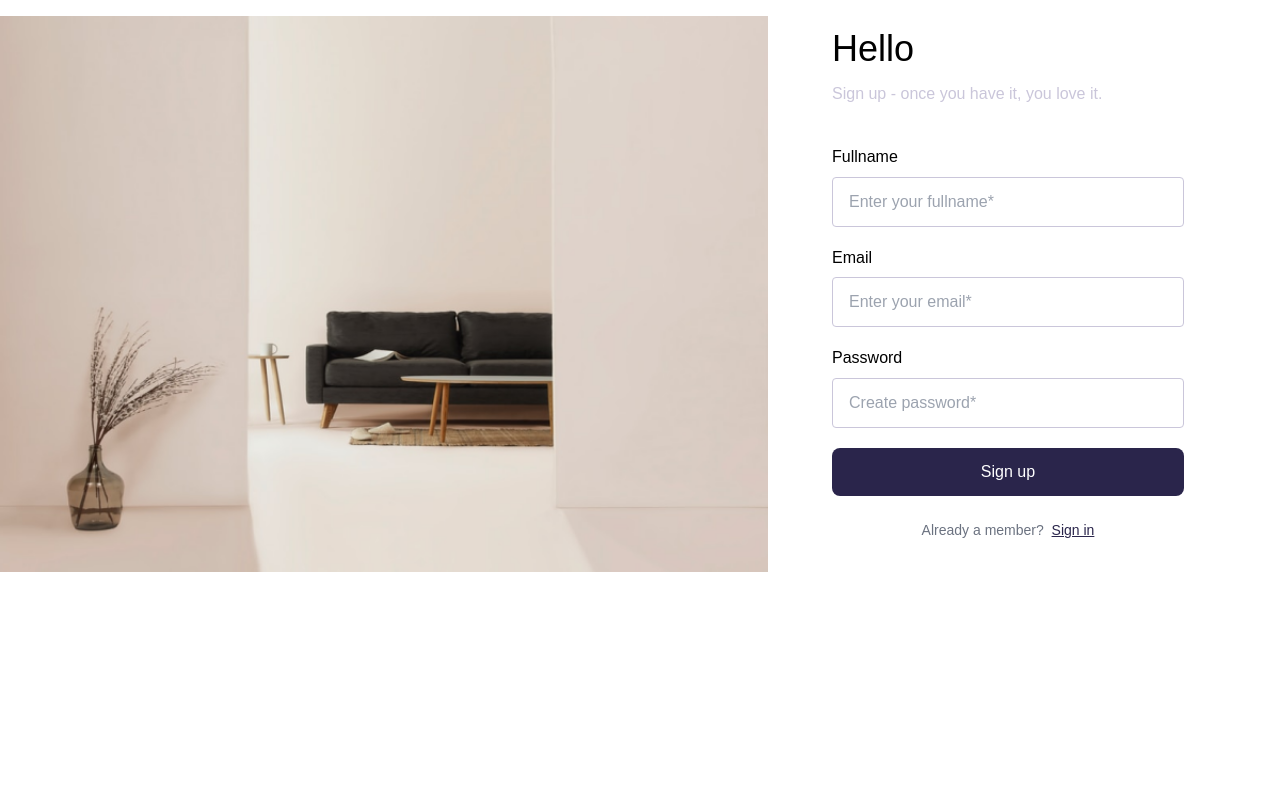
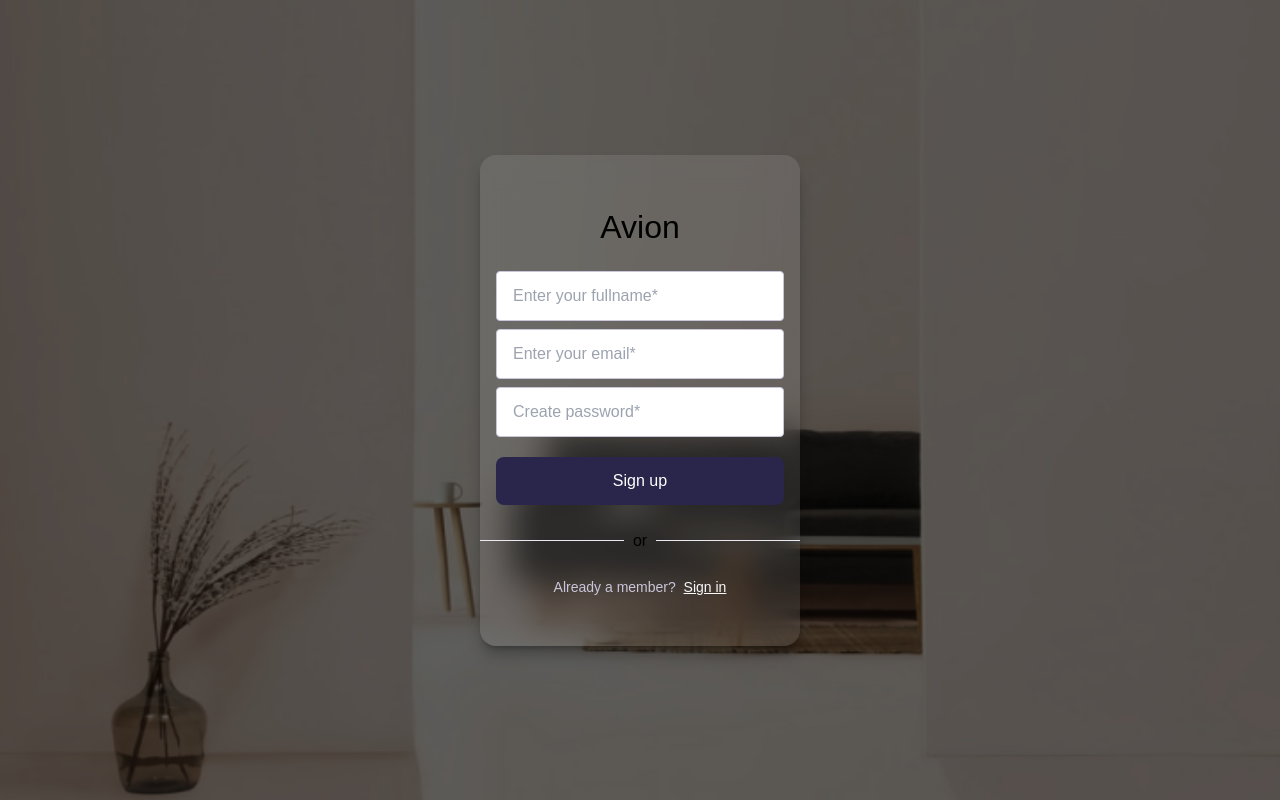
Before and after one commit to vuhuy172dh/ecommerce-website, a React (Create React App) app: page /signup in a window 1280 px wide. Built offline with nearby package versions, Linux system fonts and the light colour scheme; a web font is replaced by a local one.

Commit message:
add animation for sign up and sign in

```diff
--- a/src/pages/signIn.jsx
+++ b/src/pages/signIn.jsx
@@ -4,10 +4,11 @@ import { Link } from 'react-router-dom'
 import { useForm } from 'react-hook-form'
 import { yupResolver } from '@hookform/resolvers/yup'
 import { signinScheme } from '../validations/signin'
+import { Helmet } from 'react-helmet-async'
+import { motion } from 'framer-motion'
 
 // Sample img
 import WhiteRoomImg from '../assets/images/features3.png'
-import { Helmet } from 'react-helmet-async'
 
 function SignIn() {
   const {
@@ -21,13 +22,13 @@ function SignIn() {
   }
 
   return (
-    <div className="flex w-screen h-screen justify-center tablet:justify-start laptop:justify-start relative">
-      {/*background*/}
+    <div className="flex w-screen h-screen justify-center items-center relative">
       {/*Helmet async*/}
       <Helmet>
         <title>Sign In</title>
       </Helmet>
 
+      {/*background*/}
       <section className="w-full h-full hidden tablet:block relative z-10">
         <img
           className="w-full h-full object-cover relative z-10"
@@ -37,11 +38,17 @@ function SignIn() {
         <div className="w-full h-full block bg-black/60 absolute top-0 z-20"></div>
       </section>
 
-      {/*login container*/}
-      <section className="w-full laptop:w-fit laptop:py-12 laptop:absolute z-20 laptop:top-1/2 laptop:-translate-y-1/2 laptop:left-1/2 laptop:-translate-x-1/2 laptop:bg-white/10 laptop:backdrop-blur-lg laptop:shadow-lg laptop:shadow-black/30 laptop:rounded-2xl">
+      {/*animated login container for tablet and laptop*/}
+      <motion.div
+        className="w-full items-center tablet:w-fit tablet:py-12 z-20 tablet:absolute table:bg-white/10 tablet:backdrop-blur-lg tablet:shadow-lg tablet:shadow-black/30 tablet:rounded-2xl"
+        initial={{ y: -400 }}
+        animate={{ y: 0 }}
+        transition={{ type: 'spring', stiffness: 100, duration: 0.5 }}
+      >
         <a href="/">
           <p className="w-full text-h2 text-center">Avion</p>
         </a>
+
         {/* Form Sign In */}
         <form className="mt-5 px-4" onSubmit={handleSubmit(submitForm)}>
           {/* Email */}
@@ -100,7 +107,7 @@ function SignIn() {
         </div>
 
         {/* Sign in with another social media */}
-        <div className="flex w-full flex-col laptop:flex-row laptop:justify-center laptop:items-center laptop:gap-8 mt-5 px-4">
+        <div className="flex w-full flex-col gap-3 laptop:flex-row laptop:justify-center laptop:items-center laptop:gap-8 mt-5 px-4">
           <Button Size="small">
             <span>
               <Icon icon="google_28" />
@@ -124,7 +131,7 @@ function SignIn() {
             <u className="text-dark_primary laptop:text-light_grey">Sign up</u>
           </Link>
         </p>
-      </section>
+      </motion.div>
     </div>
   )
 }
--- a/src/pages/signUp.jsx
+++ b/src/pages/signUp.jsx
@@ -3,6 +3,8 @@ import { Link } from 'react-router-dom'
 import { useForm } from 'react-hook-form'
 import { yupResolver } from '@hookform/resolvers/yup'
 import { signupScheme } from '../validations/signup'
+import { motion } from 'framer-motion'
+
 // Sample img
 import WhiteRoomImg from '../assets/images/features3.png'
 import { Helmet } from 'react-helmet-async'
@@ -17,31 +19,36 @@ function SignUp() {
     console.log('Sign up form: ', data)
   }
   return (
-    <div className="flex justify-center tablet:justify-start laptop:justify-start mt-4 mx-6 gap-8 laptop:gap-16 tablet:mx-0 laptop:mx-0">
+    <div className="flex w-screen h-screen justify-center items-center relative">
       {/*Helmet async*/}
       <Helmet>
         <title>Sign Up</title>
       </Helmet>
 
-      <section className="hidden tablet:block table:basis-3/5 laptop:basis-3/5">
+      {/*background*/}
+      <section className="w-full h-full hidden tablet:block relative z-10">
         <img
-          className="w-full h-full object-cover"
+          className="w-full h-full object-cover relative z-10"
           src={WhiteRoomImg}
           alt="Ảnh nội thất"
         />
+        <div className="w-full h-full block bg-black/60 absolute top-0 z-20"></div>
       </section>
-      <section className="max-w-sm mb-7 flex-1 tablet:pr-8 table:basis-2/5 laptop:basis-2/5">
-        {/* Greeting go here */}
-        <h1 className="text-h1 my-2 ">Hello</h1>
-        <p className="text-body-md text-border_dark">
-          Sign up - once you have it, you love it.
-        </p>
 
-        {/* Form Sign In */}
-        <form className="mt-10" onSubmit={handleSubmit(submitForm)}>
+      {/*sign up*/}
+      <motion.div
+        className="w-full tablet:w-fit tablet:min-w-[25vw] tablet:py-12 tablet:absolute z-20 tablet:bg-white/10 tablet:backdrop-blur-lg tablet:shadow-lg tablet:shadow-black/30 tablet:rounded-2xl"
+        initial={{ y: -400 }}
+        animate={{ y: 0 }}
+        transition={{ type: 'spring', stiffness: 100 }}
+      >
+        <a href="/">
+          <p className="w-full text-h2 text-center">Avion</p>
+        </a>
+        {/* Form Sign Un */}
+        <form className="mt-5 px-4" onSubmit={handleSubmit(submitForm)}>
           {/* Fullname */}
-          <label className="block">
-            <h5 className="font-medium text-h5">Fullname</h5>
+          <div>
             <input
               className="block w-full mt-2 px-4 py-3 rounded border border-solid border-border_dark"
               type="text"
@@ -51,11 +58,10 @@ function SignUp() {
             <p className="text-body-sm text-red-700">
               {errors.fullname?.message}
             </p>
-          </label>
+          </div>
 
           {/* Email */}
-          <label className="mt-5 block">
-            <h5 className="font-medium text-h5">Email</h5>
+          <div>
             <input
               className="block w-full mt-2 px-4 py-3 rounded border border-solid border-border_dark"
               type="email"
@@ -63,11 +69,10 @@ function SignUp() {
               {...register('email')}
             />
             <p className="text-body-sm text-red-700">{errors.email?.message}</p>
-          </label>
+          </div>
 
           {/* Password */}
-          <label className="mt-5 block">
-            <h5 className="font-medium text-h5">Password</h5>
+          <div>
             <input
               className="block w-full mt-2 px-4 py-3 rounded border border-solid border-border_dark"
               type="password"
@@ -77,7 +82,7 @@ function SignUp() {
             <p className="text-body-sm text-red-700">
               {errors.password?.message}
             </p>
-          </label>
+          </div>
           <div className="mt-5 flex rounded overflow-hidden">
             <Button Color="primary" Size="small">
               Sign up
@@ -85,14 +90,21 @@ function SignUp() {
           </div>
         </form>
 
+        {/* Divider */}
+        <div className="flex items-center mt-6 justify-between">
+          <span className="border-t-[0.5px] border-border_grey w-[45%]" />
+          <span>or</span>
+          <span className="border-t-[0.5px] border-border_grey w-[45%]" />
+        </div>
+
         {/* Direct sign in page */}
-        <p className="text-h6 mt-6 text-center text-gray-500 font-normal">
+        <p className="text-h6 mt-6 text-center text-border_dark font-normal">
           Already a member? &nbsp;
           <Link to="/signin">
-            <u className="text-dark_primary">Sign in</u>
+            <u className="text-dark_primary laptop:text-light_grey">Sign in</u>
           </Link>
         </p>
-      </section>
+      </motion.div>
     </div>
   )
 }
```
